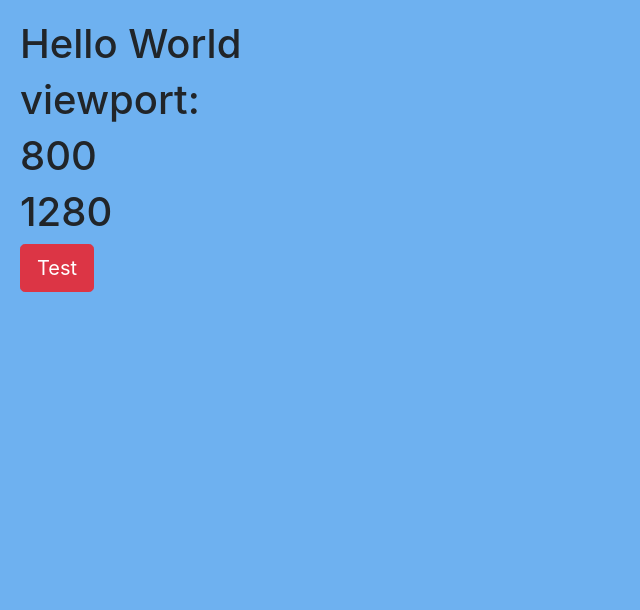
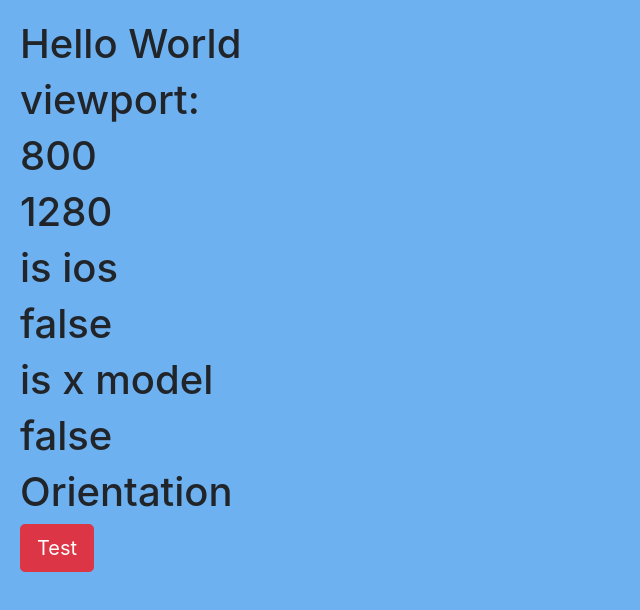
Before and after one commit to LiorBaraban/vortex-ios-pwa, an Angular app: page / in a window 1280 px wide. Shown: the top 610 px of the page, without its empty margins (0-640 px from the left). Built offline with nearby package versions, Linux system fonts and the light colour scheme.

Commit message:
notch detection

```diff
--- a/src/app/app.component.html
+++ b/src/app/app.component.html
@@ -6,6 +6,12 @@
         <h1>viewport:</h1>
         <h1>{{getInnerHeight()}}</h1>
         <h1>{{getInnerWidth()}}</h1>
+        <h1>is ios</h1>
+        <h1>{{this.isIOS}}</h1>
+        <h1>is x model</h1>
+        <h1>{{this.isNotch}}</h1>
+        <h1>Orientation</h1>
+        <h1>{{this.notchOrientation}}</h1>
         <button class="btn btn-lg btn-danger vortex">Test</button>
       </div>
     </div>
--- a/src/app/app.component.ts
+++ b/src/app/app.component.ts
@@ -11,8 +11,10 @@ export class AppComponent implements OnInit {
   NotchOrientation: NotchOrientation; // enum ref
 
   isNotch: boolean;
+  isIOS: boolean;
 
   notchOrientation: NotchOrientation;
+  screen: any
 
   title = 'app';
 
@@ -24,6 +26,8 @@ export class AppComponent implements OnInit {
   }
 
   ngOnInit(): void {
+    this.isIOS = false;
+    this.isNotch = false;
     this.detectIos();
   }
 
@@ -33,25 +37,25 @@ export class AppComponent implements OnInit {
   detectIos() {
     // Really basic check for the ios platform
     // https://stackoverflow.com/questions/9038625/detect-if-device-is-ios
-    let iOS = /ipad|iphone|ipod/.test(navigator.userAgent.toLowerCase());
+    this.isIOS = /ipad|iphone|ipod/.test(navigator.userAgent.toLowerCase());
 
     // Get the device pixel ratio
     let devicePixelRatio = window.devicePixelRatio || 1;
 
     // Define the users device screen dimensions
-    let screen = {
+    this.screen = {
       width: window.screen.width * devicePixelRatio,
       height: window.screen.height * devicePixelRatio
     };
 
     // iPhone X Detection
-    if (iOS && this.isXModel()) {
+    if (this.isIOS && this.isXModel()) {
 
       // Set a global variable now we've determined the iPhoneX is true
       this.isNotch = true;
 
       // Adds a listener for ios devices that checks for orientation changes.
-      window.addEventListener('orientationchange', this.update);
+      window.addEventListener('orientationchange', this.update.bind(this));
       this.update();
     }
 
@@ -96,17 +100,17 @@ export class AppComponent implements OnInit {
 
   isXModel() {
     let isXModel = false;
-    if (screen.width === 1125 && screen.height === 2436
+    if (this.screen.width === 1125 && this.screen.height === 2436
       ||
-      screen.width === 2436 && screen.height === 1125
+      this.screen.width === 2436 && this.screen.height === 1125
       ||
-      screen.width === 1242 && screen.height === 2688
+      this.screen.width === 1242 && this.screen.height === 2688
       ||
-      screen.width === 2688 && screen.height === 1242
+      this.screen.width === 2688 && this.screen.height === 1242
       ||
-      screen.width === 828 && screen.height === 1792
+      this.screen.width === 828 && this.screen.height === 1792
       ||
-      screen.width === 1792 && screen.height === 828
+      this.screen.width === 1792 && this.screen.height === 828
     ) {
       isXModel = true;
     }
```
